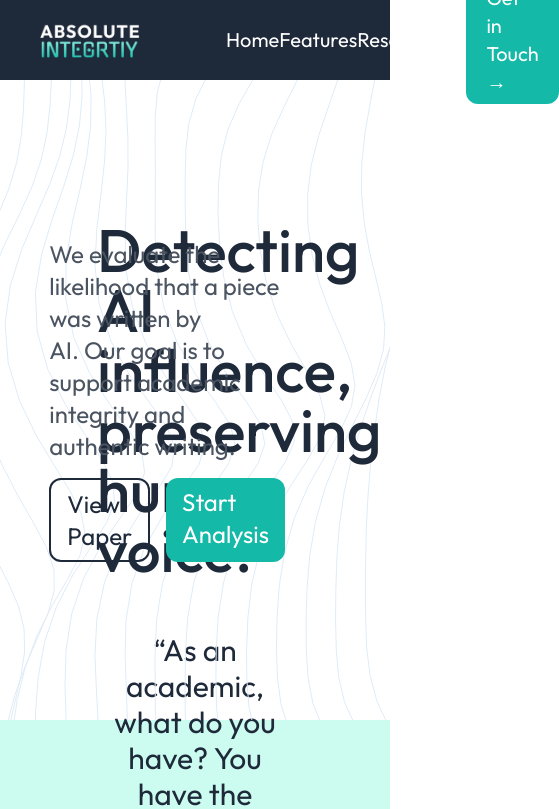
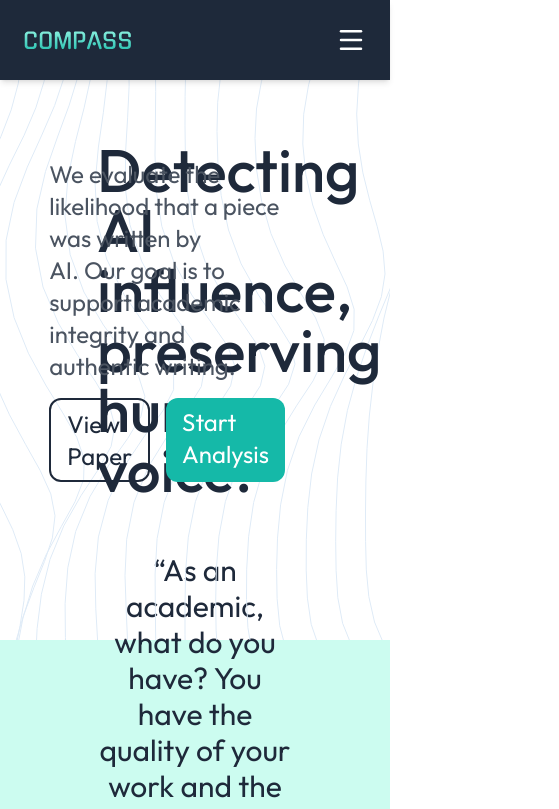
Before and after one commit to joaquingalang/ai-compass, a React (Create React App) app: page / in a window 390 px wide. Shown: the top 809 px of the page, 559 px wide, since content can reach past the window. Built offline with nearby package versions, Linux system fonts and the light colour scheme; no server answers; the HTML template or start-up script is replaced by a standard one.

Commit message:
Update: logo

```diff
--- a/src/components/NavBar.js
+++ b/src/components/NavBar.js
@@ -1,21 +1,94 @@
-import AppLogo from "../assets/logo.png";
+import { useState } from "react";
+import AppLogo from "../assets/logo.svg";
+import ArrowRightIcon from "../assets/arrow_right_icon.svg";
+import { Menu, X } from "lucide-react"; // built-in icon set
 
 function NavBar() {
-    return (
-        <div className="bg-brand-indigo-400 w-full h-20">
-            <div className="h-full mx-10 flex justify-between items-center">
-                <img src={AppLogo} className="h-10"/>
-                <div className="w-[40%] flex justify-between items-center">
-                    <p className="text-white font-outfit text-xl cursor-pointer">Home</p>
-                    <p className="text-white font-outfit text-xl cursor-pointer">Features</p>
-                    <p className="text-white font-outfit text-xl cursor-pointer">Researchers</p>
-                    <div className="bg-brand-turqoise-200 rounded-xl  cursor-pointer">
-                        <p className="text-white font-outfit text-xl py-2 px-5">Get in Touch →</p>
-                    </div>
-                </div>
+  const [isOpen, setIsOpen] = useState(false);
+
+  return (
+    <nav className="bg-brand-indigo-400 w-full fixed top-0 left-0 z-50 shadow-md">
+      <div className="h-20 px-6 sm:px-10 flex justify-between items-center">
+        {/* Logo */}
+        <a href="/">
+          <img src={AppLogo} alt="App Logo" className="cursor-pointer" />
+        </a>
+
+        {/* Desktop Menu */}
+        <div className="hidden lg:flex w-[45vw] justify-between items-center">
+          <a href="/#hero" className="text-white font-outfit text-xl hover:opacity-80 transition">
+            Home
+          </a>
+          <a href="/#features" className="text-white font-outfit text-xl hover:opacity-80 transition">
+            Features
+          </a>
+          <a href="/#researchers" className="text-white font-outfit text-xl hover:opacity-80 transition">
+            Researchers
+          </a>
+          <a href="/#contact">
+            <div className="bg-brand-turqoise-200 rounded-xl cursor-pointer hover:brightness-110 transition">
+              <div className="flex items-center py-2 px-5">
+                <p className="text-white font-outfit text-xl mr-2">Get in Touch</p>
+                <img src={ArrowRightIcon} alt="arrow" />
+              </div>
             </div>
+          </a>
         </div>
-    );
+
+        {/* Hamburger Button (Mobile) */}
+        <button
+          className="lg:hidden text-white"
+          onClick={() => setIsOpen(!isOpen)}
+        >
+          {isOpen ? <X size={30} /> : <Menu size={30} />}
+        </button>
+      </div>
+
+      {/* Mobile Dropdown Menu */}
+      <div
+        className={`lg:hidden bg-brand-indigo-400 transition-all duration-300 overflow-hidden ${
+          isOpen ? "max-h-80" : "max-h-0"
+        }`}
+      >
+        <div className="flex flex-col items-start space-y-5 py-5 ml-8">
+          <a
+            href="/#hero"
+            className="text-white font-outfit text-lg hover:opacity-80 transition"
+            onClick={() => setIsOpen(false)}
+          >
+            Home
+          </a>
+          <a
+            href="/#features"
+            className="text-white font-outfit text-lg hover:opacity-80 transition"
+            onClick={() => setIsOpen(false)}
+          >
+            Features
+          </a>
+          <a
+            href="/#researchers"
+            className="text-white font-outfit text-lg hover:opacity-80 transition"
+            onClick={() => setIsOpen(false)}
+          >
+            Researchers
+          </a>
+          <a
+            href="/#contact"
+            onClick={() => setIsOpen(false)}
+          >
+            <div className="bg-brand-turqoise-200 rounded-xl cursor-pointer hover:brightness-110 transition">
+              <div className="flex items-center py-2 px-5">
+                <p className="text-white font-outfit text-lg mr-2">
+                  Get in Touch
+                </p>
+                <img src={ArrowRightIcon} alt="arrow" />
+              </div>
+            </div>
+          </a>
+        </div>
+      </div>
+    </nav>
+  );
 }
 
 export default NavBar;
```
